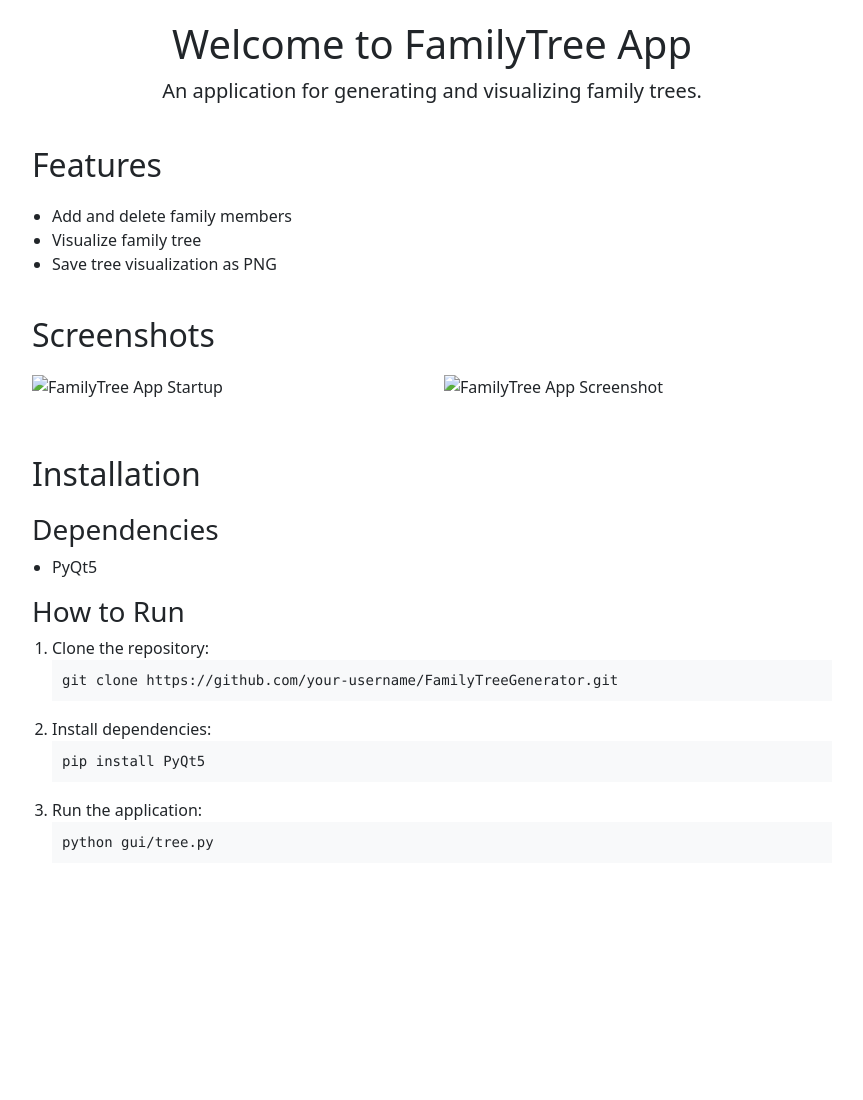
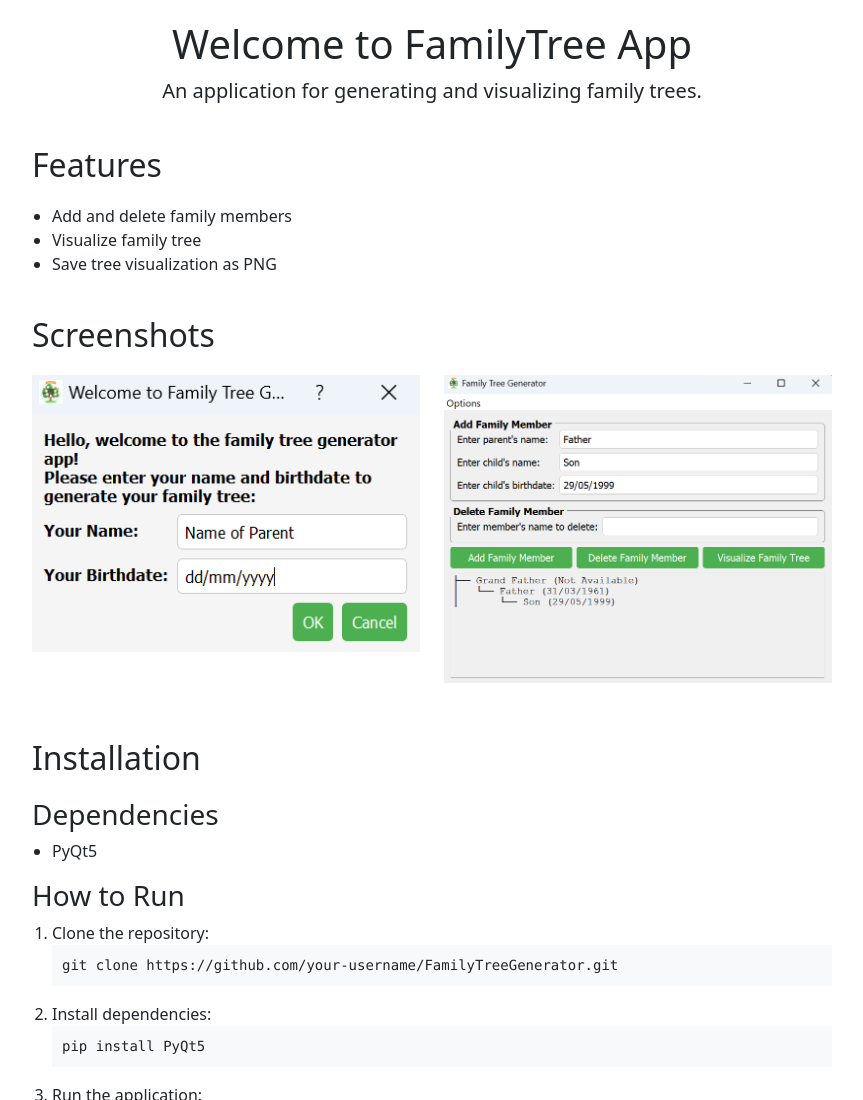
Before and after one commit to knowmili/FamilyTree, a plain HTML site: page docs/index.html in a window 1280 px wide. Shown: the top 1100 px of the page, without its empty margins (208-1071 px from the left). Before the commit the page ends 923 px from the top, so only its background shows below. Drawn offline with nearby package versions, Linux system fonts and the light colour scheme.

Commit message:
Fix image paths in index.html

```diff
--- a/docs/index.html
+++ b/docs/index.html
@@ -54,10 +54,10 @@
             <h2>Screenshots</h2>
             <div class="row">
                 <div class="col">
-                    <img src="gui/Startup.png" class="img-fluid mb-3" alt="FamilyTree App Startup">
+                    <img src="/FamilyTree/gui/Startup.png" class="img-fluid mb-3" alt="FamilyTree App Startup">
                 </div>
                 <div class="col">
-                    <img src="gui/Screenshot.png" class="img-fluid mb-3" alt="FamilyTree App Screenshot">
+                    <img src="/FamilyTree/gui/Screenshot.png" class="img-fluid mb-3" alt="FamilyTree App Screenshot">
                 </div>
             </div>
         </section>
```
